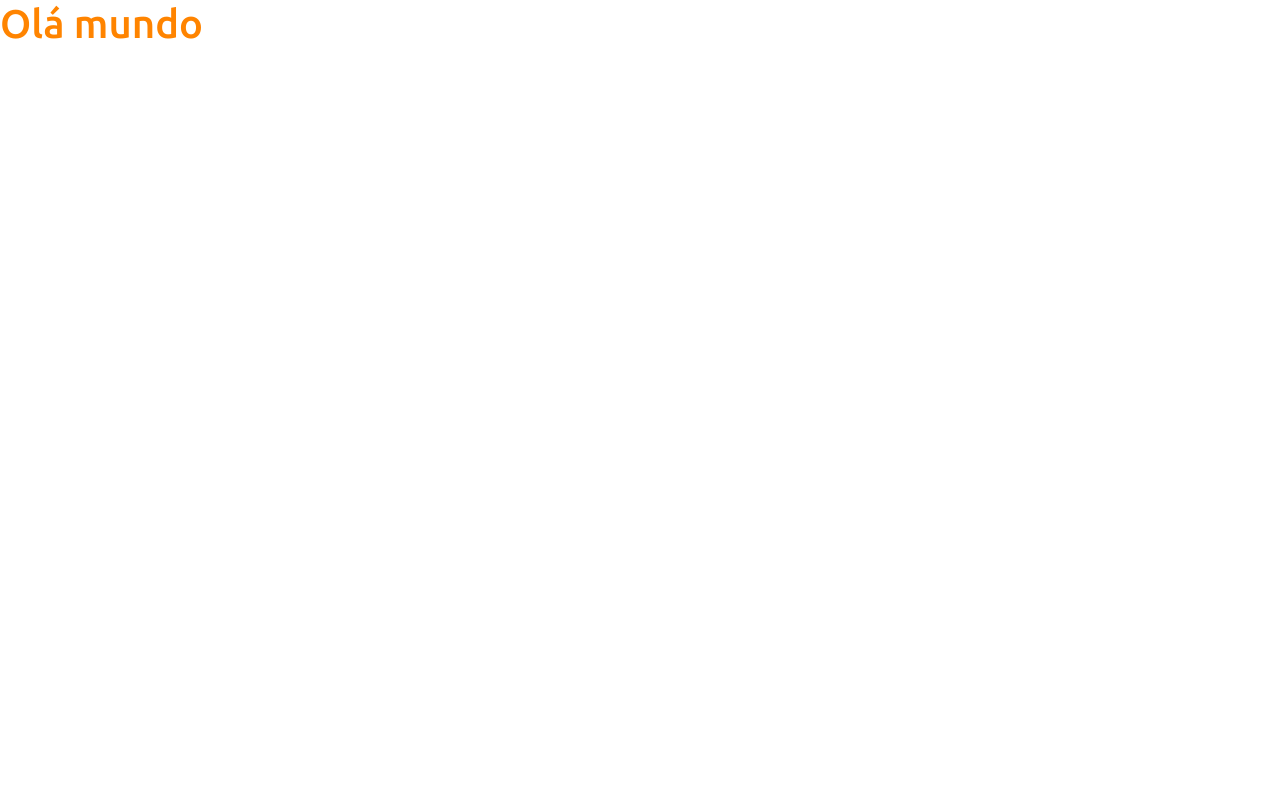
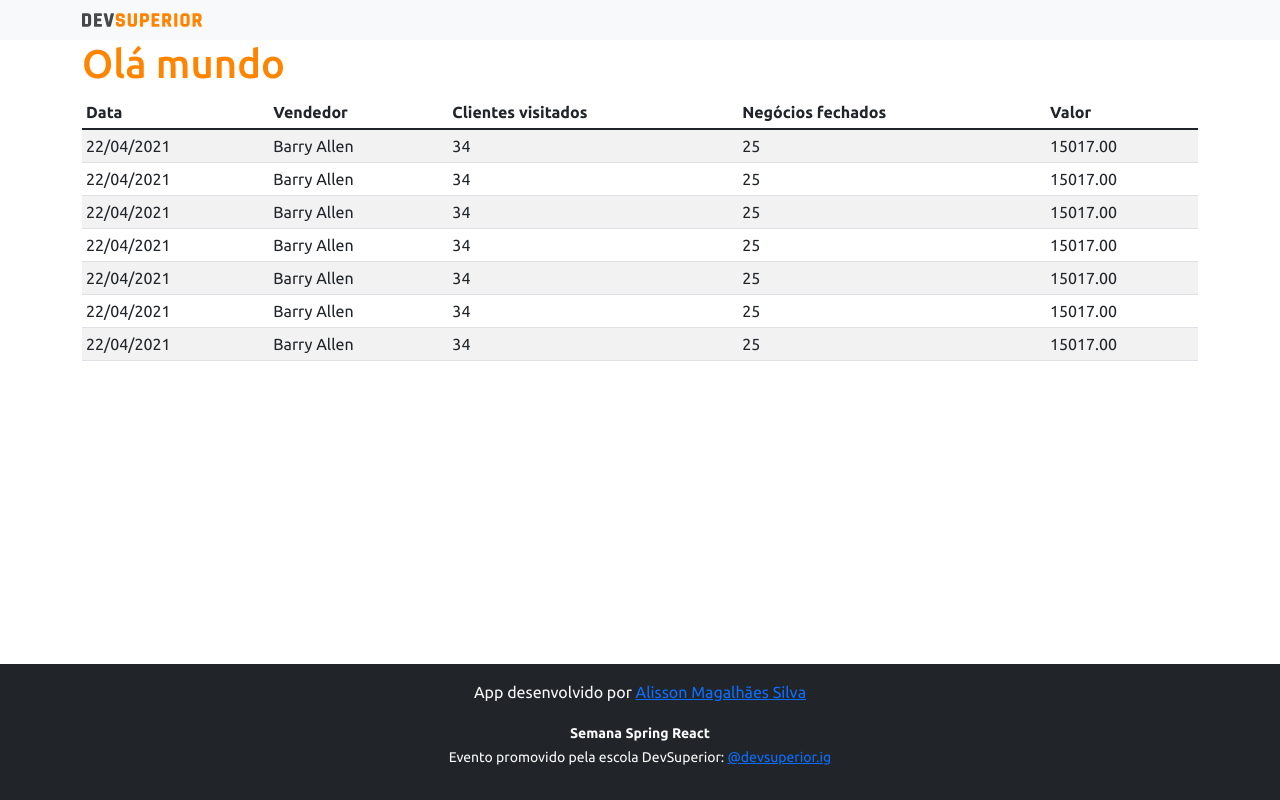
Before and after one commit to alisson-ap/projeto-sds3, a React (Create React App) app in the folder frontend/: page / in a window 1280 px wide. Built offline with nearby package versions, Linux system fonts and the light colour scheme.

Commit message:
Basic static components

```diff
--- a/frontend/src/App.tsx
+++ b/frontend/src/App.tsx
@@ -1,8 +1,17 @@
+import NavBar from "components/NavBar";
+import Footer from "components/Footer";
+import DataTable from "components/DataTable";
+
 function App() {
   return (
-    <div>
-      <h1 className="text-primary">Olá mundo</h1>
-    </div>
+    <>
+      <NavBar />
+      <div className="container">
+        <h1 className="text-primary">Olá mundo</h1>
+        <DataTable />
+      </div>
+      <Footer />
+    </>
   );
 }
 
--- /dev/null
+++ b/frontend/src/components/DataTable/index.tsx
@@ -0,0 +1,70 @@
+const DataTable = () => {
+    return (
+        <div className="table-responsive">
+            <table className="table table-striped table-sm">
+                <thead>
+                    <tr>
+                        <th>Data</th>
+                        <th>Vendedor</th>
+                        <th>Clientes visitados</th>
+                        <th>Negócios fechados</th>
+                        <th>Valor</th>
+                    </tr>
+                </thead>
+                <tbody>
+                    <tr>
+                        <td>22/04/2021</td>
+                        <td>Barry Allen</td>
+                        <td>34</td>
+                        <td>25</td>
+                        <td>15017.00</td>
+                    </tr>
+                    <tr>
+                        <td>22/04/2021</td>
+                        <td>Barry Allen</td>
+                        <td>34</td>
+                        <td>25</td>
+                        <td>15017.00</td>
+                    </tr>
+                    <tr>
+                        <td>22/04/2021</td>
+                        <td>Barry Allen</td>
+                        <td>34</td>
+                        <td>25</td>
+                        <td>15017.00</td>
+                    </tr>
+                    <tr>
+                        <td>22/04/2021</td>
+                        <td>Barry Allen</td>
+                        <td>34</td>
+                        <td>25</td>
+                        <td>15017.00</td>
+                    </tr>
+                    <tr>
+                        <td>22/04/2021</td>
+                        <td>Barry Allen</td>
+                        <td>34</td>
+                        <td>25</td>
+                        <td>15017.00</td>
+                    </tr>
+                    <tr>
+                        <td>22/04/2021</td>
+                        <td>Barry Allen</td>
+                        <td>34</td>
+                        <td>25</td>
+                        <td>15017.00</td>
+                    </tr>
+                    <tr>
+                        <td>22/04/2021</td>
+                        <td>Barry Allen</td>
+                        <td>34</td>
+                        <td>25</td>
+                        <td>15017.00</td>
+                    </tr>
+                </tbody>
+            </table>
+        </div>
+    );
+
+}
+export default DataTable;
--- /dev/null
+++ b/frontend/src/components/Footer/index.tsx
@@ -0,0 +1,13 @@
+const Footer = () => {
+    return (
+        <footer className="footer mt-auto py-3 bg-dark">
+            <div className="container">
+                <p className="text-light">App desenvolvido por <a href="https://github.com/alisson-ap" target="_blank" rel="noreferrer">Alisson Magalhães Silva</a></p>
+                <p className="text-light"><small><strong>Semana Spring React</strong><br />
+                    Evento promovido pela escola DevSuperior: <a href="https://instagram.com/devsuperior.ig" target="_blank" rel="noreferrer">@devsuperior.ig</a></small></p>
+            </div>
+        </footer>
+    );
+
+}
+export default Footer;
--- /dev/null
+++ b/frontend/src/components/NavBar/index.tsx
@@ -0,0 +1,13 @@
+import ImgDsDark from 'assets/img/ds-dark.svg';
+
+function NavBar() {
+    return (
+        <nav className="navbar navbar-light bg-light">
+            <div className="container">
+                <img src={ImgDsDark} alt="" width="120" height="24" />
+            </div>
+        </nav>
+    );
+}
+
+export default NavBar;
```
Also changed, not shown: frontend/src/assets/img/ds-dark.svg (added).
